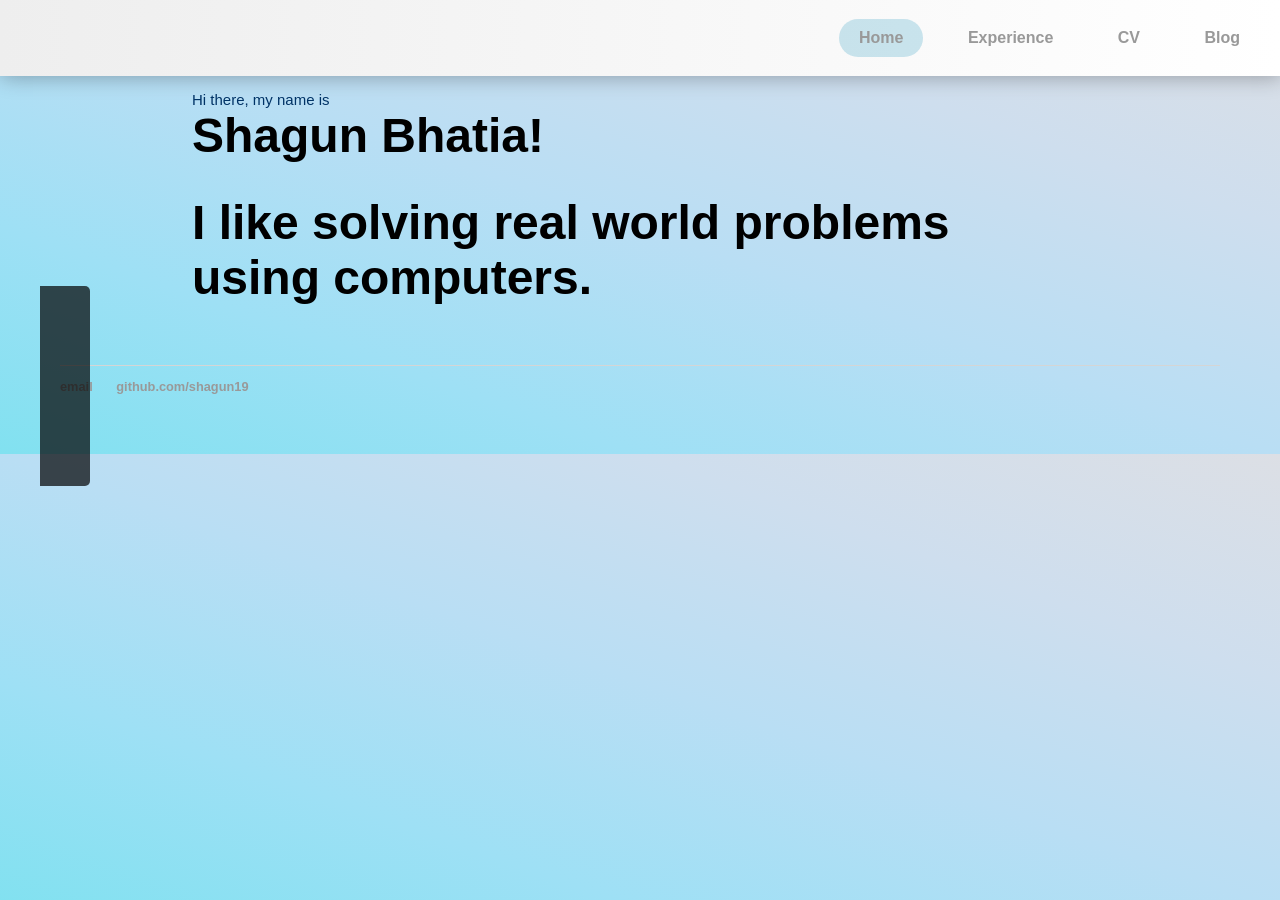
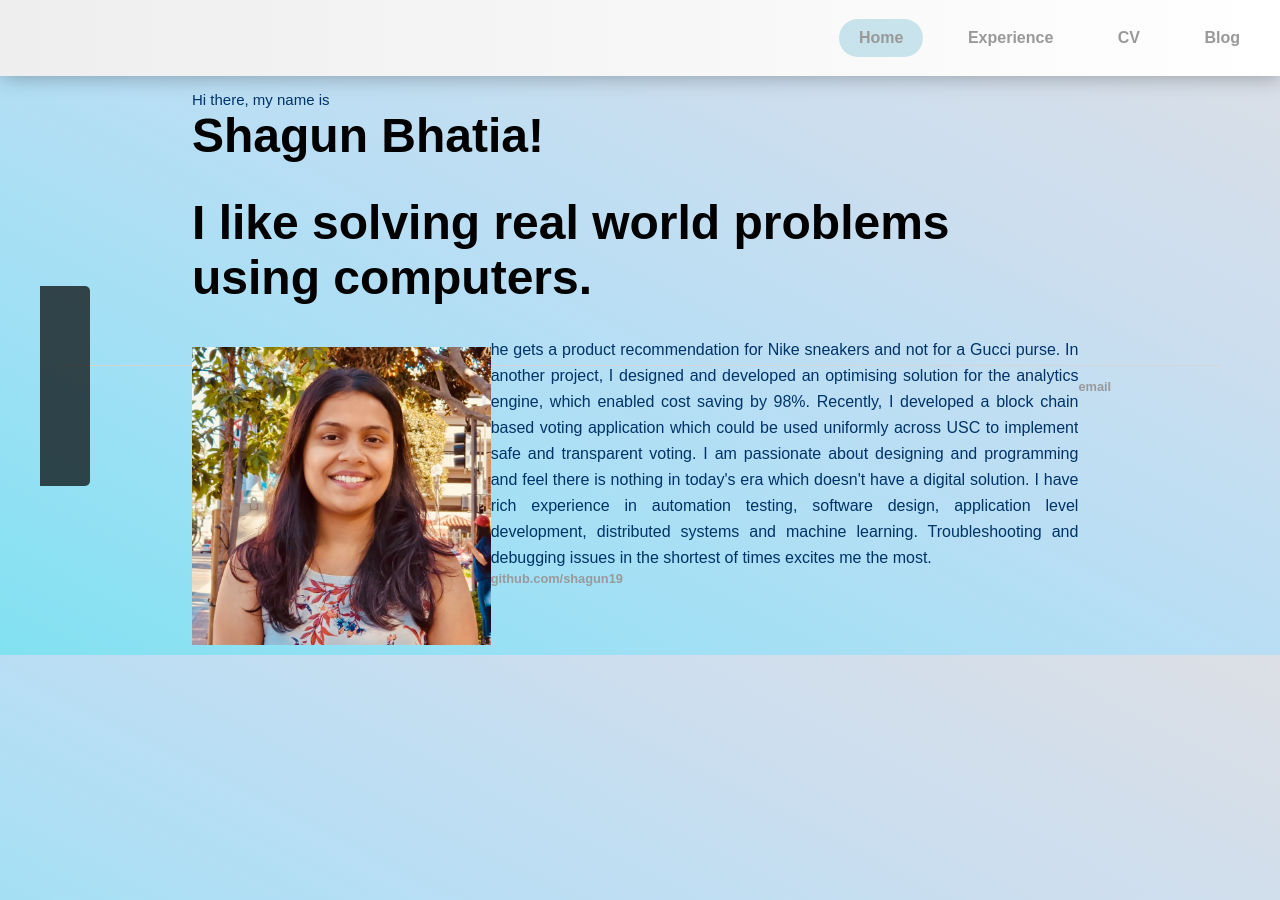
Before and after one commit to shagun19/shagun19.github.io, a Jekyll site: the page index1.html, which Jekyll copies as it is, in a window 1280 px wide. Built offline with Jekyll 4.4.1, drawn with Linux system fonts in a browser that asks for light colours; some web fonts are replaced.

Commit message:
image hover effects

```diff
--- a/index1.html
+++ b/index1.html
@@ -24,17 +24,16 @@
         <h1 class="test">Shagun Bhatia!</h1>
         <h1>I like solving real world problems using computers.</h1>
     </div>
-    <!--div class="fx3">
+    <div class="fx3">
         <a href="#">
             <div class="item col4">
                 <img class="transition img-responsive" src="shagun.jpg" height="300" width="300" align="left">
             </div>
         </a>
         <div class="col5">
-            <p style="text-align:justify" class="test">
-                I am a graduate student majoring in Computer Science at University of Southern California. As an engineer, I strive to be a problem solver by creating solutions which can be used within the very fabric of the society. Through my experience as a Quality Assurance engineer and a Software Developer, I have worked on projects involving extensive data and impacting common people in real time. One such example was contributing to a data platform product which created advertising segments for each user, so that next time a 25 year old boy opens a mobile app, he gets a product recommendation for Nike sneakers and not for a Gucci purse. In another project, I designed and developed an optimising solution for the analytics engine, which enabled cost saving by 98%. Recently, I developed a block chain based voting application which could be used uniformly across USC to implement safe and transparent voting. I am passionate about designing and programming and feel there is nothing in today's era which doesn't have a digital solution. I have rich experience in automation testing, software design, application level development, distributed systems and machine learning. Troubleshooting and debugging issues in the shortest of times excites me the most.
+            <p style="text-align:justify" class="test">he gets a product recommendation for Nike sneakers and not for a Gucci purse. In another project, I designed and developed an optimising solution for the analytics engine, which enabled cost saving by 98%. Recently, I developed a block chain based voting application which could be used uniformly across USC to implement safe and transparent voting. I am passionate about designing and programming and feel there is nothing in today's era which doesn't have a digital solution. I have rich experience in automation testing, software design, application level development, distributed systems and machine learning. Troubleshooting and debugging issues in the shortest of times excites me the most.
             </p></div>
-    </div-->
+    </div>
     <ul id="social-sidebar" style="list-style-type:none;">
         <li>
             <a class="entypo-facebook" href="https://www.facebook.com/shagun.bhatia.1"><span>Facebook</span></a>
```
